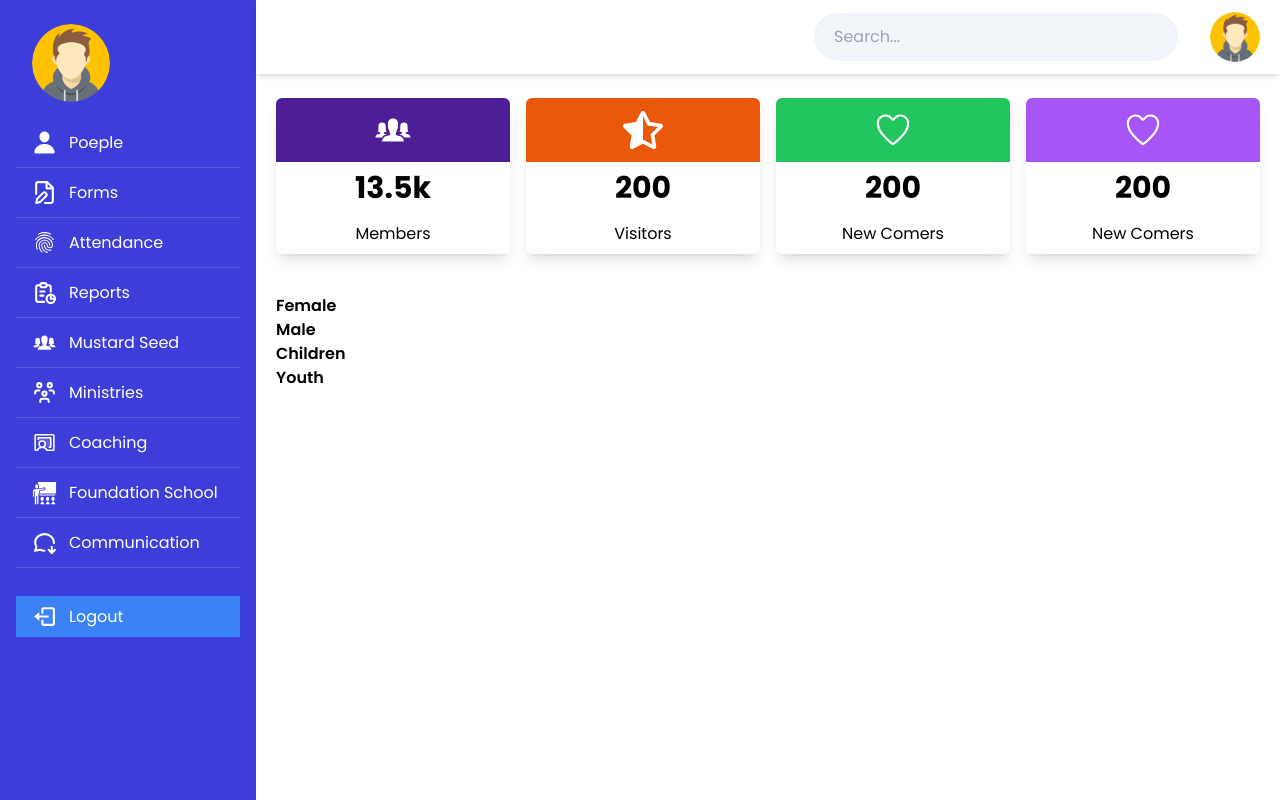
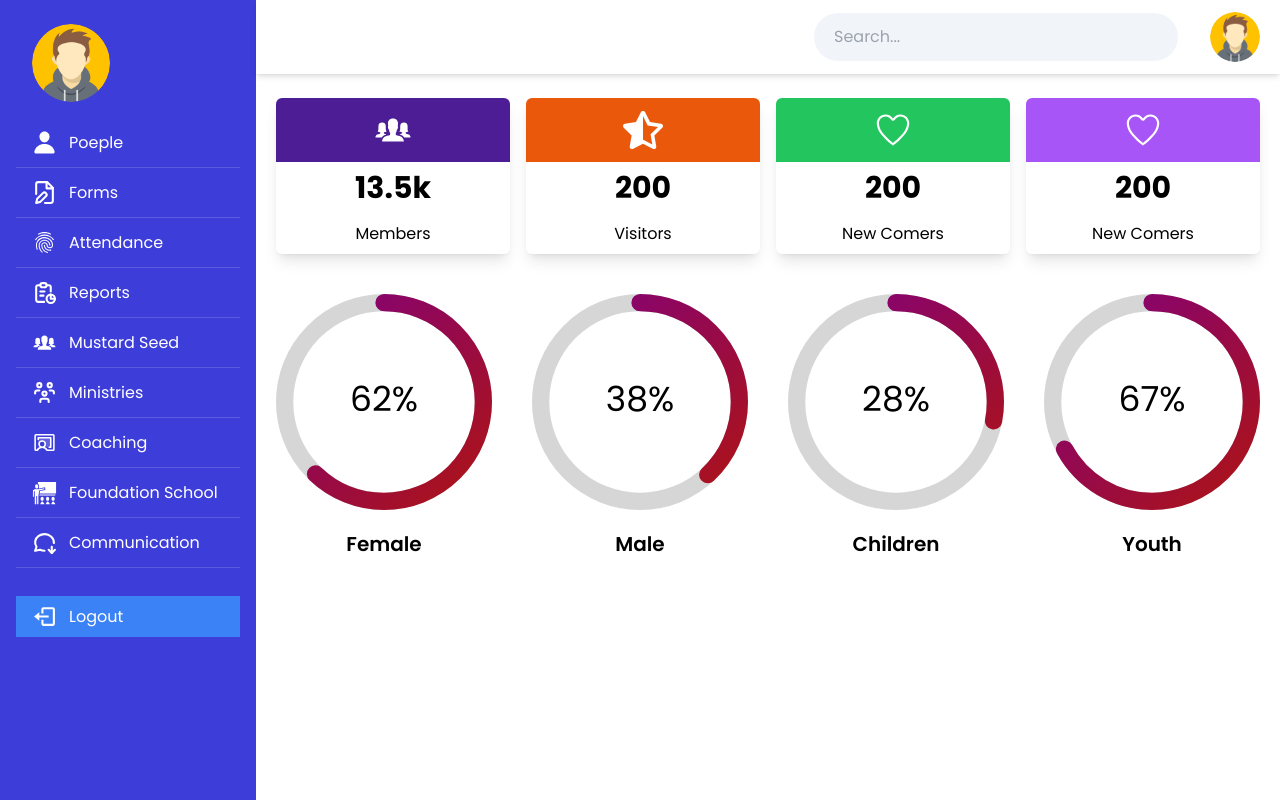
Before and after one commit to PaaRich/Church_management, a React (Vite) app: page / in a window 1280 px wide. Built offline with nearby package versions, Linux system fonts and the light colour scheme.

Commit message:
added progress circle

```diff
--- a/package.json
+++ b/package.json
@@ -11,6 +11,7 @@
   },
   "dependencies": {
     "react": "^18.3.1",
+    "react-circular-progressbar": "^2.1.0",
     "react-dom": "^18.3.1",
     "react-icons": "^5.2.1",
     "react-router-dom": "^6.24.0"
--- a/src/Components/Dashboard/DashBoard.jsx
+++ b/src/Components/Dashboard/DashBoard.jsx
@@ -23,7 +23,7 @@ const DashBoard = ({ children }) => {
               alt="avatar"
             />
           </div>
-          <div className="p-5">
+          <div className="p-5 w-full">
           {children}
           </div>
           {/* <DashBoardHome /> */}
--- a/src/Components/Dashboard/DashBoardHome.jsx
+++ b/src/Components/Dashboard/DashBoardHome.jsx
@@ -1,9 +1,15 @@
 import React from "react";
-import './DashboardMain.css'
-import { IoIosPeople,IoIosHeartEmpty } from "react-icons/io";
-import {FaStarHalfAlt} from 'react-icons/fa'
+import "./DashboardMain.css";
+import { IoIosPeople, IoIosHeartEmpty } from "react-icons/io";
+import { FaStarHalfAlt } from "react-icons/fa";
+import ProgressCircle from "../Reusable/ProgressCircle";
 
 const DashBoardHome = () => {
+  const malePercentage=38
+  const femalePercentage=62
+  const childrenPercentage=28
+  const youthPercentage=67
+
   return (
     <div className="dashboard-home-container">
       {/* navbar here */}
@@ -48,11 +54,23 @@ const DashBoardHome = () => {
         </div>
 
         {/* cards end here */}
-        <div className="mt-10">
-          <h4 className="font-semibold text-md">Female</h4>
-          <h4 className="font-semibold text-md">Male</h4>
-          <h4 className="font-semibold text-md">Children</h4>
-          <h4 className="font-semibold text-md">Youth</h4>
+        <div className="mt-10 grid grid-cols-4 gap-10">
+          <div className="text-center">
+            <ProgressCircle percentage={femalePercentage} text={`${femalePercentage}%`} />
+            <h4 className="font-semibold text-md mt-5 text-xl">Female</h4>
+          </div>
+          <div className="text-center">
+            <ProgressCircle percentage={malePercentage} text={`${malePercentage}%`} />
+            <h4 className="font-semibold text-md mt-5 text-xl">Male</h4>
+          </div>
+          <div className="text-center">
+            <ProgressCircle percentage={childrenPercentage} text={`${childrenPercentage}%`} />
+            <h4 className="font-semibold text-md mt-5 text-xl">Children</h4>
+          </div>
+          <div className="text-center">
+            <ProgressCircle percentage={youthPercentage} text={`${youthPercentage}%`} />
+            <h4 className="font-semibold text-md mt-5 text-xl">Youth</h4>
+          </div>
         </div>
       </div>
     </div>
--- /dev/null
+++ b/src/Components/Reusable/ProgressCircle.jsx
@@ -0,0 +1,38 @@
+// ProgressCircle.js
+import React from "react";
+import { CircularProgressbar, buildStyles } from "react-circular-progressbar";
+import "react-circular-progressbar/dist/styles.css";
+
+const ProgressCircle = ({ percentage, text }) => {
+  const GradientSVG = () => (
+    <svg style={{ height: 0 }}>
+      <defs>
+        <linearGradient id="gradient" x1="0%" y1="0%" x2="100%" y2="100%">
+          <stop offset="0%" style={{ stopColor: "purple", stopOpacity: 1 }} />
+          <stop
+            offset="100%"
+            style={{ stopColor: "rgb(173, 20, 20)", stopOpacity: 1 }}
+          />
+        </linearGradient>
+      </defs>
+    </svg>
+  );
+
+  return (
+    <div>
+      <GradientSVG />
+      <CircularProgressbar
+        value={percentage}
+        text={text}
+        styles={buildStyles({
+          textColor: "#000",
+          pathColor: "url(#gradient)",
+          trailColor: "#d6d6d6",
+          textSize:"16px"
+        })}
+      />
+    </div>
+  );
+};
+
+export default ProgressCircle;
--- a/src/index.css
+++ b/src/index.css
@@ -4,6 +4,17 @@
 
 :root {
   --primary: "dodgerblue";
+}
+
+.CircularProgressbar-path {
+  stroke: url(#gradient);
+}
+
+.here{
+  color: rgb(173, 20, 20);
+}
+.CircularProgressbar-text {
+  font-size: 24px; /* Adjust the size as needed */
 }
 
 html,
```
Also changed, not shown: 1 other file (tests, documents, lock files or other folders).
